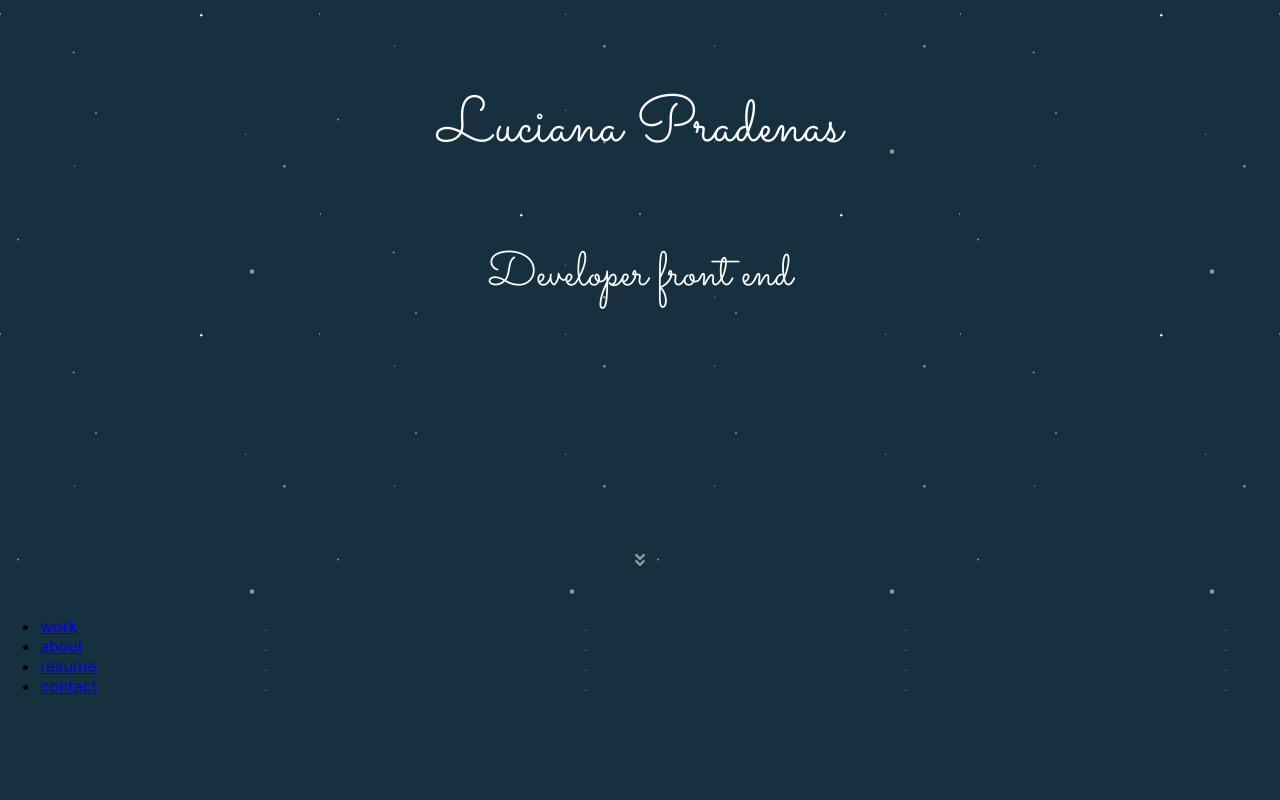
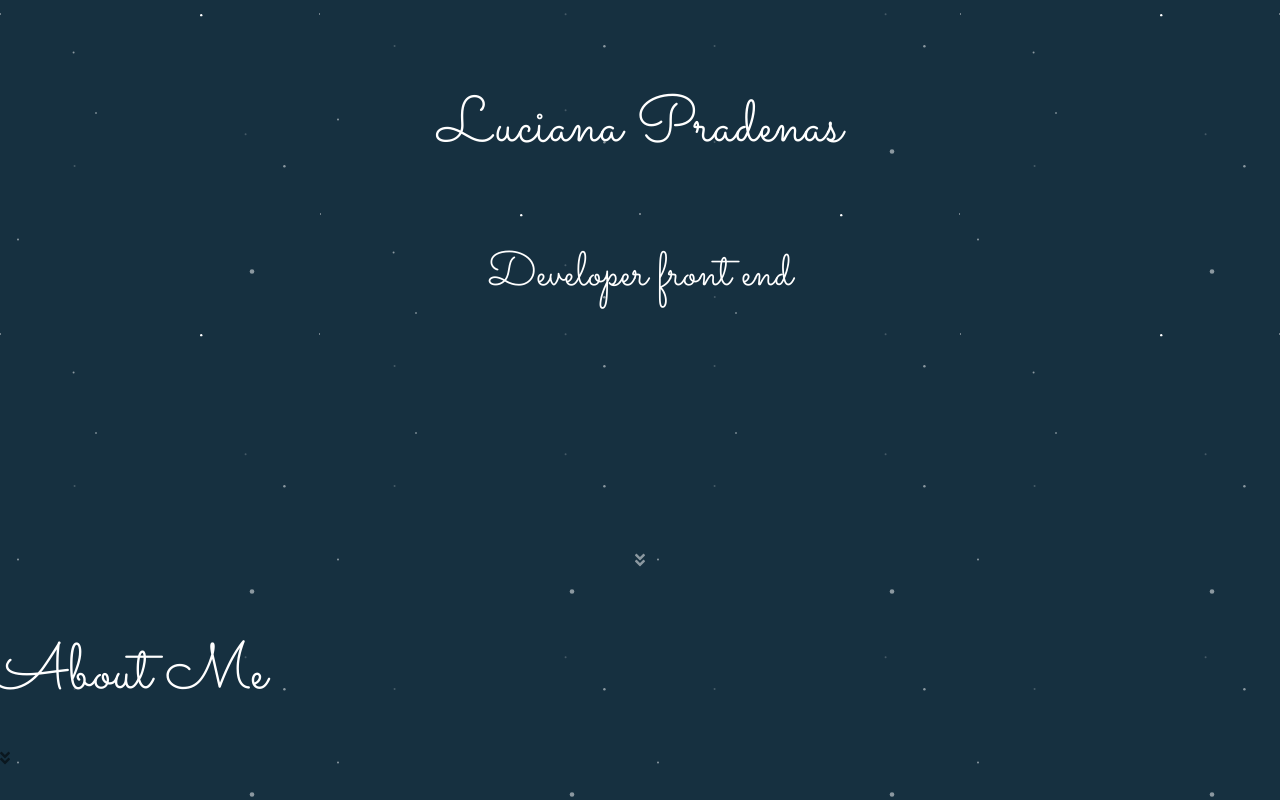
Before and after one commit to LuPradenas/portafolio, a React (Create React App) app in the folder miproyecto/: page / in a window 1280 px wide. Shown: the part 200-1000 px from the top of the page. Before the commit the page ends 912 px from the top, so only its background shows below. Built offline with nearby package versions, Linux system fonts and the light colour scheme.

Commit message:
agregue una seccion

```diff
--- a/miproyecto/src/App.js
+++ b/miproyecto/src/App.js
@@ -1,11 +1,13 @@
 import React from 'react';
 import Inicio from './components/inicio/inicio';
 import Menu from './components/inicio/menu/menu';
+import About from './components/inicio/secciones/about';
 function App() {
   return (
     <div>
     <Inicio/>
     <Menu/>
+    <About/>
     </div>
   );
 }
--- a/miproyecto/src/components/inicio/menu/menu.css
+++ b/miproyecto/src/components/inicio/menu/menu.css
@@ -6,36 +6,35 @@
 	right: 25px;
 	cursor: pointer;
   }
-  .menu-toggle.on .one {
+
+.one,
+.two,
+.three {
+   width: 100%;
+   height: 5px;
+   background: white;
+   margin: 6px auto;
+   backface-visibility: hidden;
+   -moz-transition-duration: 0.3s;
+   -o-transition-duration: 0.3s;
+   -webkit-transition-duration: 0.3s;
+   transition-duration: 0.3s;
+ }
+ .menu-toggle .one::before{
 	-moz-transform: rotate(45deg) translate(7px, 7px);
 	-ms-transform: rotate(45deg) translate(7px, 7px);
 	-webkit-transform: rotate(45deg) translate(7px, 7px);
 	transform: rotate(45deg) translate(7px, 7px);
   }
-  .menu-toggle.on .two {
+  .menu-toggle .two::before{
 	opacity: 0;
   }
-  .menu-toggle.on .three {
+  .menu-toggle .three::before{
 	-moz-transform: rotate(-45deg) translate(8px, -10px);
 	-ms-transform: rotate(-45deg) translate(8px, -10px);
 	-webkit-transform: rotate(-45deg) translate(8px, -10px);
 	transform: rotate(-45deg) translate(8px, -10px);
   }
-
-  .one,
-  .two,
-  .three {
-	width: 100%;
-	height: 5px;
-	background: white;
-	margin: 6px auto;
-	backface-visibility: hidden;
-	-moz-transition-duration: 0.3s;
-	-o-transition-duration: 0.3s;
-	-webkit-transition-duration: 0.3s;
-	transition-duration: 0.3s;
-  }
-
   nav ul {
 	margin: 0;
 	padding: 0;
@@ -44,7 +43,7 @@
 	margin: 4em auto;
 	text-align: center;
   }
-  nav ul.hidden {
+  nav ul.hidden{
 	display: none;
   }
   nav ul a {
@@ -63,7 +62,7 @@
 	background-color: rgba(0, 0, 0, 0.5);
   }
 
-  .menu-section.on {
+  .menu-section::after {
 	z-index: 10;
 	width: 100%;
 	height: 100%;
--- a/miproyecto/src/components/inicio/menu/menu.js
+++ b/miproyecto/src/components/inicio/menu/menu.js
@@ -13,19 +13,21 @@ render(){
 
   return (
   <header>
-<div className="menu-section"onClick={this.toggleClass}>
-  <div className="menu-toggle" >
+<div className="menu-section" onClick={this.toggleClass}>
+  <div className="menu-toggle " >
     <div className="one"></div>
     <div className="two"></div>
     <div className="three"></div>
   </div>
   <div>
-		<ul className={!this.state.menuOpen ? 'hidden' : ''}>
+  <nav>
+		<ul className={!this.state.menuOpen ? 'hidden' : ''} >
 			<li><a href="/">work</a></li>
-			<li><a href="/">about</a></li>
+			<li><a href="/">about me</a></li>
 			<li><a href="/">resume</a></li>
 			<li><a href="/">contact</a></li>
 		</ul>
+    </nav>
 	</div>
 </div>
 </header>
@@ -36,13 +38,3 @@ render(){
 
 
 export default Menu;
-
-
-
-
-//$(".menu-toggle").on('click', function() {
- // $(this).toggleClass("on");
- // $('.menu-section').toggleClass("on");
-  //$("nav ul").toggleClass('hidden');
-//});
-//pasar esto a react
--- /dev/null
+++ b/miproyecto/src/components/inicio/secciones/about.css
@@ -0,0 +1,11 @@
+svg {
+    margin-bottom: 2rem;
+    opacity: 0.5;
+    transition: opacity 0.2s;
+  }
+
+  svg:hover {
+    opacity: 1;
+    transition: opacity 0.2s;
+    cursor: pointer;
+  }
--- /dev/null
+++ b/miproyecto/src/components/inicio/secciones/about.js
@@ -0,0 +1,26 @@
+import React from 'react';
+import './about.css';
+import { library } from '@fortawesome/fontawesome-svg-core';
+import {faAngleDoubleDown} from '@fortawesome/free-solid-svg-icons';
+import { FontAwesomeIcon } from '@fortawesome/react-fontawesome'
+  library.add(faAngleDoubleDown)
+
+
+class About extends React.Component{
+ render () {
+     return (
+<div>
+<div>
+    <h1>About Me</h1>
+
+ <FontAwesomeIcon
+  icon={faAngleDoubleDown}
+    onClick={() => this.scroll(this.secondDiv)}
+  />
+    </div>
+    </div>
+     );
+   }
+}
+
+export default About;
```
